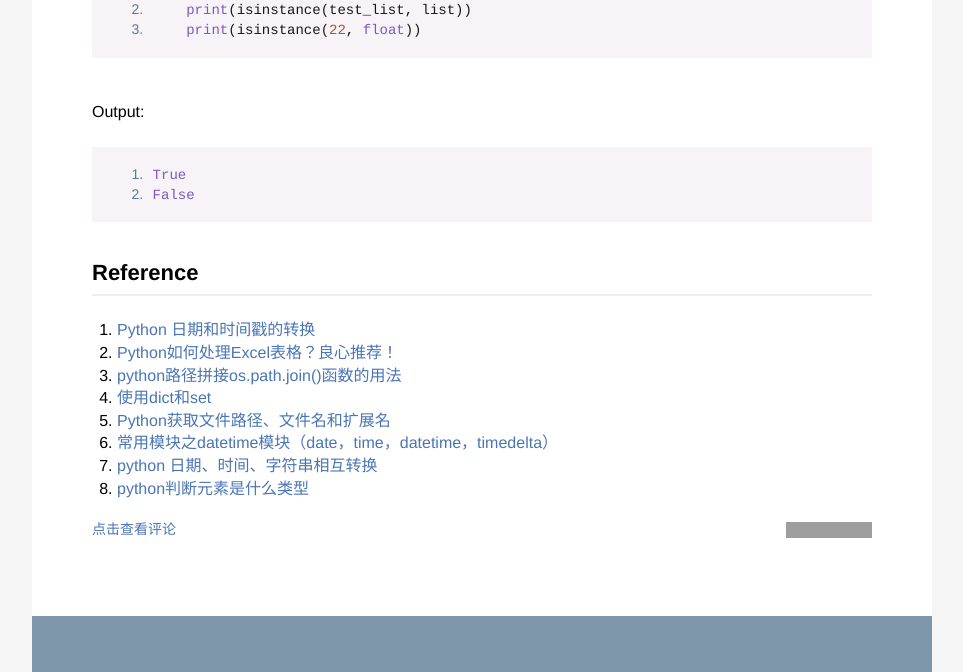
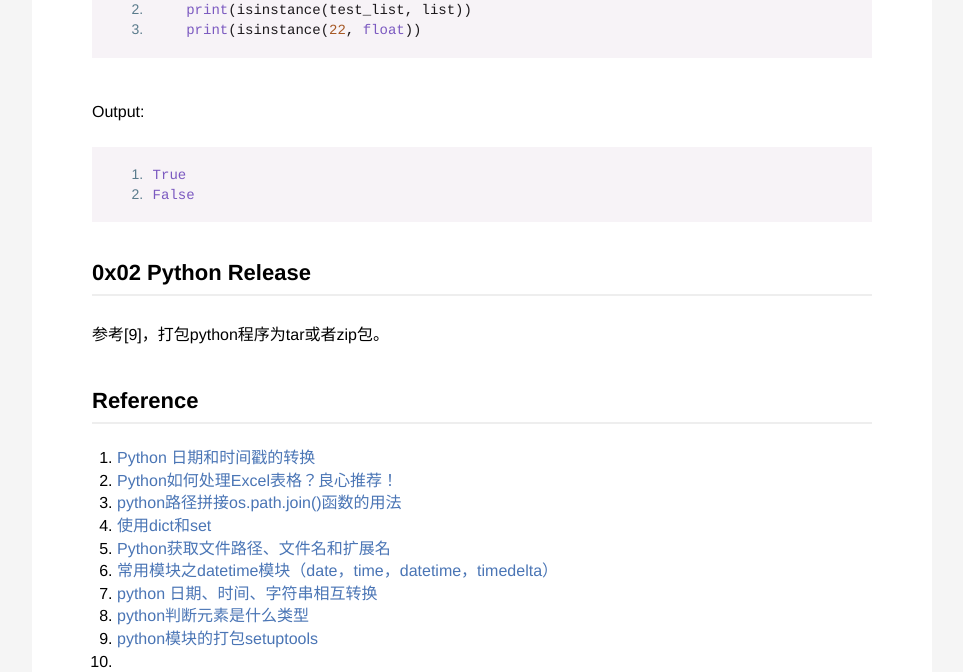
Before and after one commit to weilee460/weilee460.github.io, a Jekyll site: the page built from _posts/2020-03-07-python-dev-tips.md, in a window 1280 px wide and 900 px high, scrolled down 3977 px, cut to the strip 0-672 px from the top of the window. Shown: the whole strip, without its empty margins (158-1121 px from the left). Built offline with Jekyll 4.4.1, drawn with Linux system fonts in a browser that asks for light colours; grey boxes are pictures that could not be loaded.

Commit message:
add some dev tips.

````diff
--- a/_posts/2020-03-07-python-dev-tips.md
+++ b/_posts/2020-03-07-python-dev-tips.md
@@ -174,6 +174,12 @@ True
 False
 ```
 
+## 0x02 Python Release
+
+参考[9]，打包python程序为tar或者zip包。
+
+
+
 ## Reference
 
 1. [Python 日期和时间戳的转换](https://www.cnblogs.com/strivepy/p/10436213.html)
@@ -184,3 +190,5 @@ False
 6. [常用模块之datetime模块（date，time，datetime，timedelta）](https://blog.csdn.net/z_xiaochuan/article/details/81324367)
 7. [python 日期、时间、字符串相互转换](https://www.cnblogs.com/huhu-xiaomaomi/p/10338472.html)
 8. [python判断元素是什么类型](https://blog.csdn.net/m0_37490554/article/details/104795514)
+9. [python模块的打包setuptools](https://www.cnblogs.com/skying555/p/5191503.html)
+10.
````
